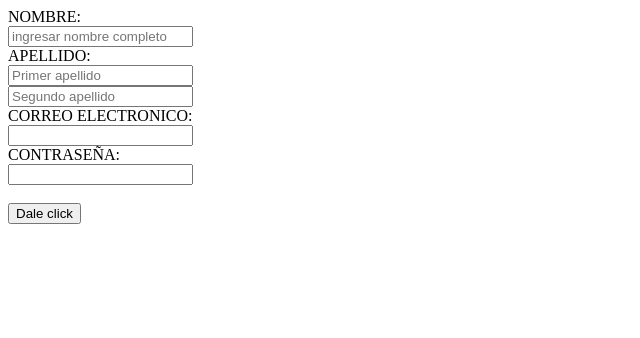
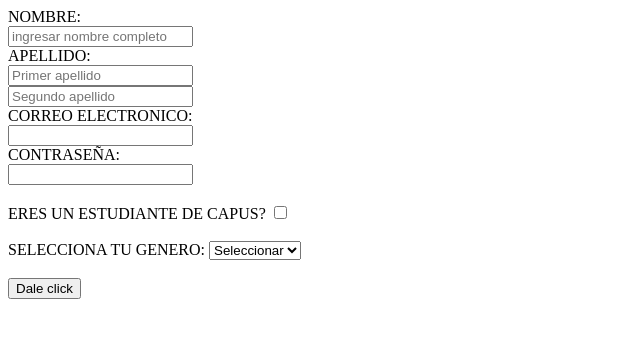
Before and after one commit to angeldavila00/HTML_S2_NinoAngel, a plain HTML site: page PRUEBAS/PRUEBA2/index.html in a window 1280 px wide. Shown: the whole page, without its empty margins (0-640 px from the left). Drawn offline with Linux system fonts and the light colour scheme.

Commit message:
feat: :sparkles: new html format and the work

```diff
--- a/PRUEBAS/PRUEBA2/index.html
+++ b/PRUEBAS/PRUEBA2/index.html
@@ -26,6 +26,18 @@
         <input id="apellido" name="apellido" type="text">
         <br/>
         <br/>
+        <label for=""> ERES UN ESTUDIANTE DE CAPUS?</label>
+        <input type="checkbox">
+        <br/>
+        <br/>
+        <label for="sexo" >SELECCIONA TU GENERO:</label>
+        <select>
+            <option value="S">Seleccionar</option>
+            <option value="H">Hombre</option>
+            <option value="M">Mujer</option>
+        </select>
+        <br/>
+        <br/>
         <input type="submit" value="Dale click">
 
     </form>
```
